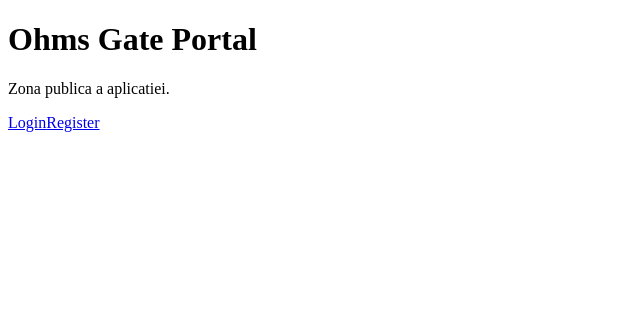
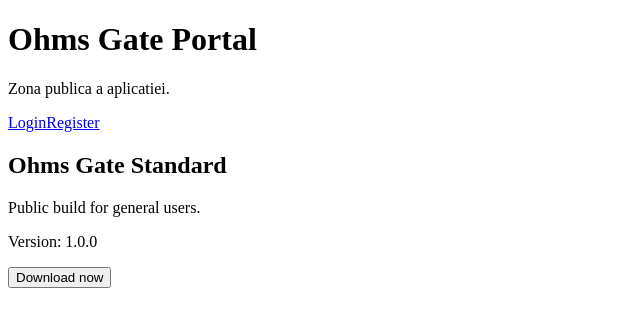
Before and after one commit to Blobu/Ohms-Gate-Portal, an Angular app: page / in a window 1280 px wide. Shown: the top 326 px of the page, without its empty margins (0-640 px from the left). Built offline with nearby package versions, Linux system fonts and the light colour scheme.

Commit message:
input & output for download item

```diff
--- a/src/app/features/dashboard/dashboard-home.ts
+++ b/src/app/features/dashboard/dashboard-home.ts
@@ -13,7 +13,7 @@ import { AuthService } from '../../core/service/auth.service';
   `,
 })
 export class DashboardHome {
-  private authService = inject(AuthService);
+  protected authService = inject(AuthService);
   private router = inject(Router);
 
   onLogout(): void {
--- a/src/app/features/public/public-home.ts
+++ b/src/app/features/public/public-home.ts
@@ -1,16 +1,32 @@
 import { Component } from '@angular/core';
 import { RouterLink } from '@angular/router';
+import { DownloadItem } from '../../shared/download-item';
 
 @Component({
   selector: 'app-public-home',
   standalone: true,
-  imports: [RouterLink],
+  imports: [RouterLink, DownloadItem],
   template: `
     <h1>Ohms Gate Portal</h1>
     <p>Zona publica a aplicatiei.</p>
 
     <a routerLink="/auth/login">Login</a>
     <a routerLink="/auth/register">Register</a>
+
+    <app-download-item
+      [title]="'Ohms Gate Standard'"
+      [description]="'Public build for general users.'"
+      [version]="'1.0.0'"
+      [buttonLabel]="'Download now'"
+      [restricted]="false"
+      (downloadRequested)="onStandardDownload()"
+    />
+
   `,
 })
-export class PublicHome {}
+export class PublicHome {
+
+  onStandardDownload(): void {
+    console.log('Standard download requested');
+  }
+}
--- /dev/null
+++ b/src/app/shared/download-item.ts
@@ -0,0 +1,34 @@
+import { Component, input, output } from '@angular/core';
+
+@Component({
+  selector: 'app-download-item',
+  standalone: true,
+  template: `
+    <article>
+      <h2>{{ title() }}</h2>
+      <p>{{ description() }}</p>
+      <p>Version: {{ version() }}</p>
+
+      @if (restricted()) {
+        <p>Restricted access</p>
+      }
+
+      <button type="button" (click)="onDownload()">
+        {{ buttonLabel() }}
+      </button>
+    </article>
+  `,
+})
+export class DownloadItem {
+  title = input.required<string>();
+  description = input.required<string>();
+  version = input<string>('1.0.0');
+  buttonLabel = input<string>('Download');
+  restricted = input<boolean>(false);
+
+  downloadRequested = output<void>();
+
+  onDownload(): void {
+    this.downloadRequested.emit();
+  }
+}
```
